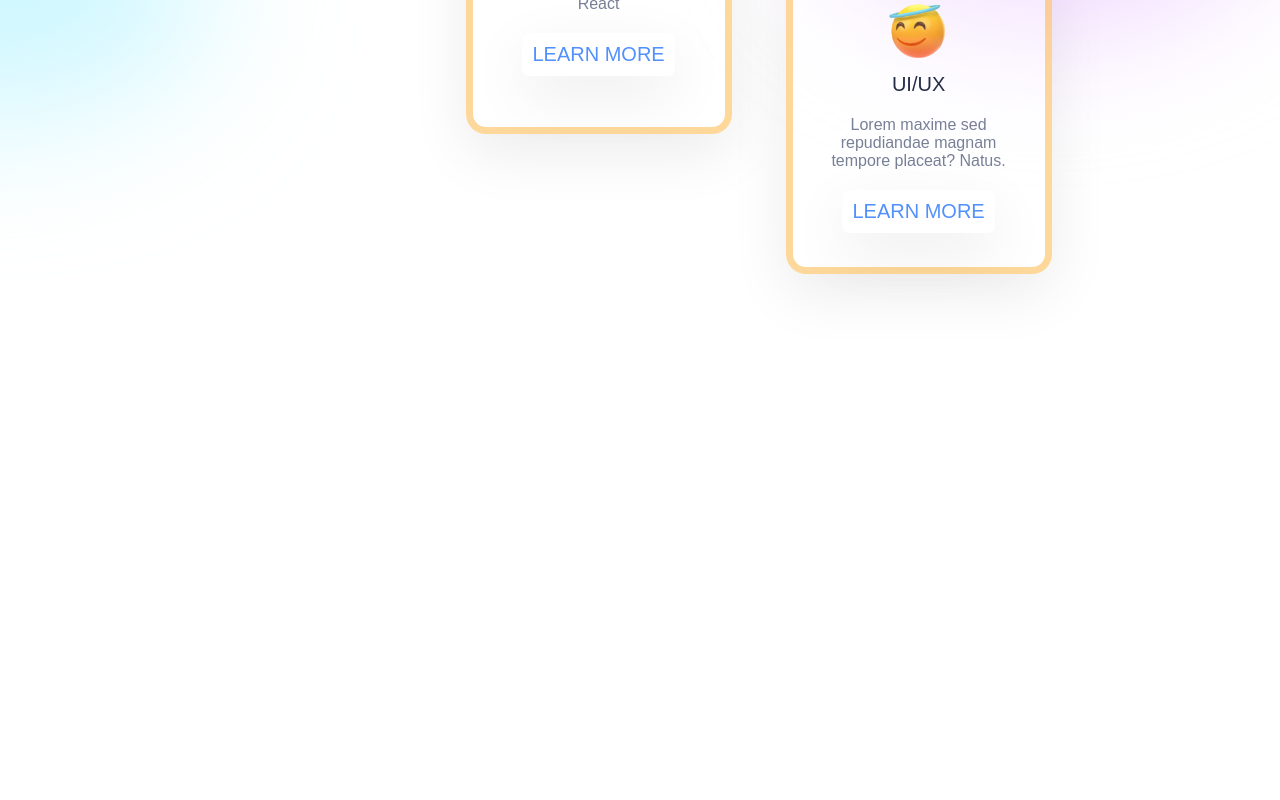
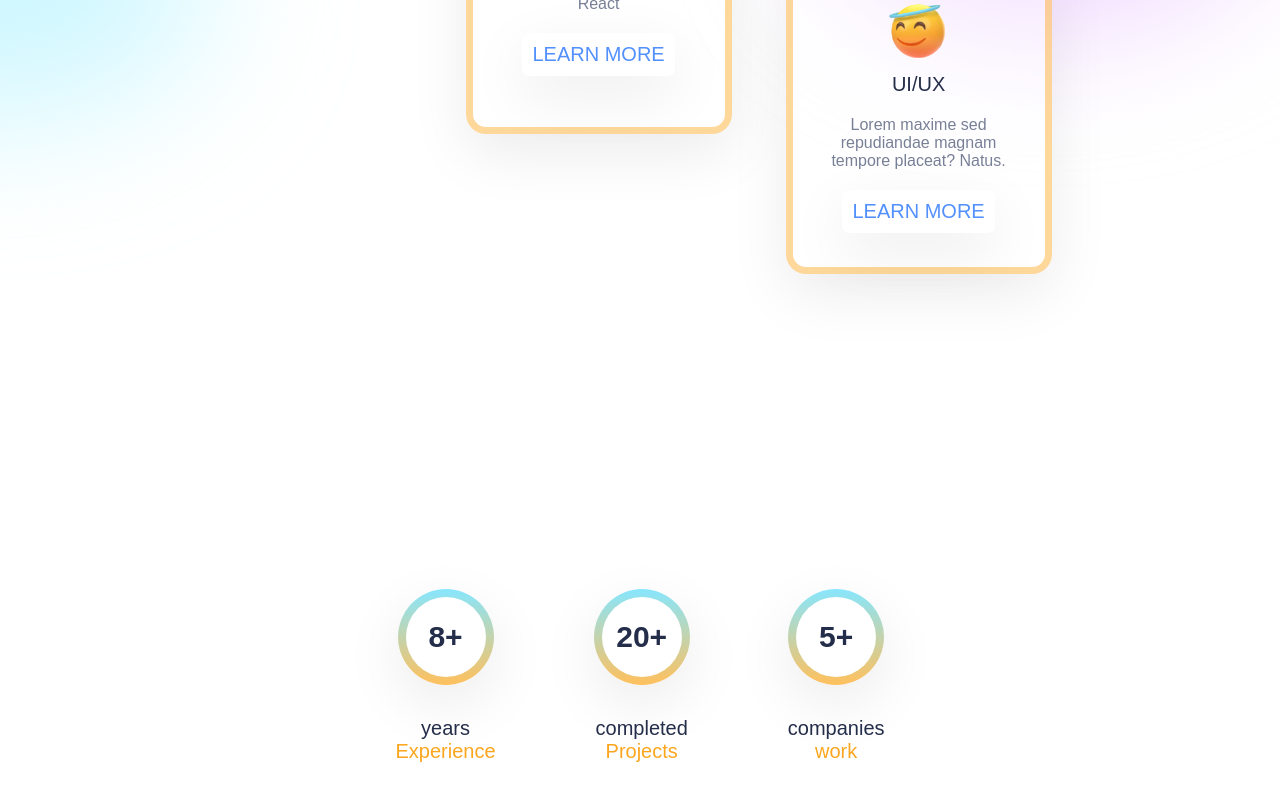
Before and after one commit to hariomchouhan/demo-portfolio, a React (Create React App) app: page / in a window 1280 px wide. Shown: the part 1426-2226 px from the top of the page. Before the commit the page ends 1996 px from the top, so only its background shows below. Built offline with nearby package versions, Linux system fonts and the light colour scheme; a web font is replaced by a local one.

Commit message:
complete experience and move to the works part

```diff
--- a/src/App.js
+++ b/src/App.js
@@ -1,4 +1,5 @@
 import "./App.css";
+import Experience from "./Components/Experience/Experience";
 import Intro from "./Components/Intro/Intro";
 import Navbar from "./Components/Navbar/Navbar";
 import Services from "./Components/Services/Services";
@@ -8,6 +9,7 @@
     <Navbar />
     <Intro />
     <Services />
+    <Experience />
   </div>;
 }
 
--- /dev/null
+++ b/src/Components/Experience/Experience.css
@@ -0,0 +1,45 @@
+.experience {
+    display: flex;
+    align-items: center;
+    justify-content: center;
+    gap: 5rem;
+    height: 30vh;
+    margin-bottom: 8rem;
+}
+
+.achievement{
+    display: flex;
+    flex-direction: column;
+    align-items: center;
+}
+
+.circle {
+    width: 4rem;
+    height: 4rem;
+    background: white;
+    border-radius: 100%;
+    position: relative;
+    display: flex;
+    align-items: center;
+    justify-content: center;
+    font-size: 1.5rem;
+    font-weight: bold;
+    margin-bottom: 2rem;
+}
+
+.circle::before{
+    border-radius: 100%;
+    content: "";
+    background-image: linear-gradient(to bottom, #87e6fd 0%, #ffc05c 100%);
+    top: -8px;
+    left: -8px;
+    bottom: -8px;
+    right: -8px;
+    position: absolute;
+    z-index: -1;
+    box-shadow: var(--boxShadow);
+}
+
+.achievement span:nth-of-type(2){
+    color: var(--orange);
+}
--- /dev/null
+++ b/src/Components/Experience/Experience.jsx
@@ -0,0 +1,24 @@
+import React from 'react'
+import './Experience.css';
+
+export default function Experience() {
+  return (
+    <div className='experience'>
+      <div className="achievement">
+        <div className="circle">8+</div>
+        <span>years</span>
+        <span>Experience</span>
+      </div>
+      <div className="achievement">
+        <div className="circle">20+</div>
+        <span>completed</span>
+        <span>Projects</span>
+      </div>
+      <div className="achievement">
+        <div className="circle">5+</div>
+        <span>companies</span>
+        <span>work</span>
+      </div>
+    </div>
+  )
+}
```
